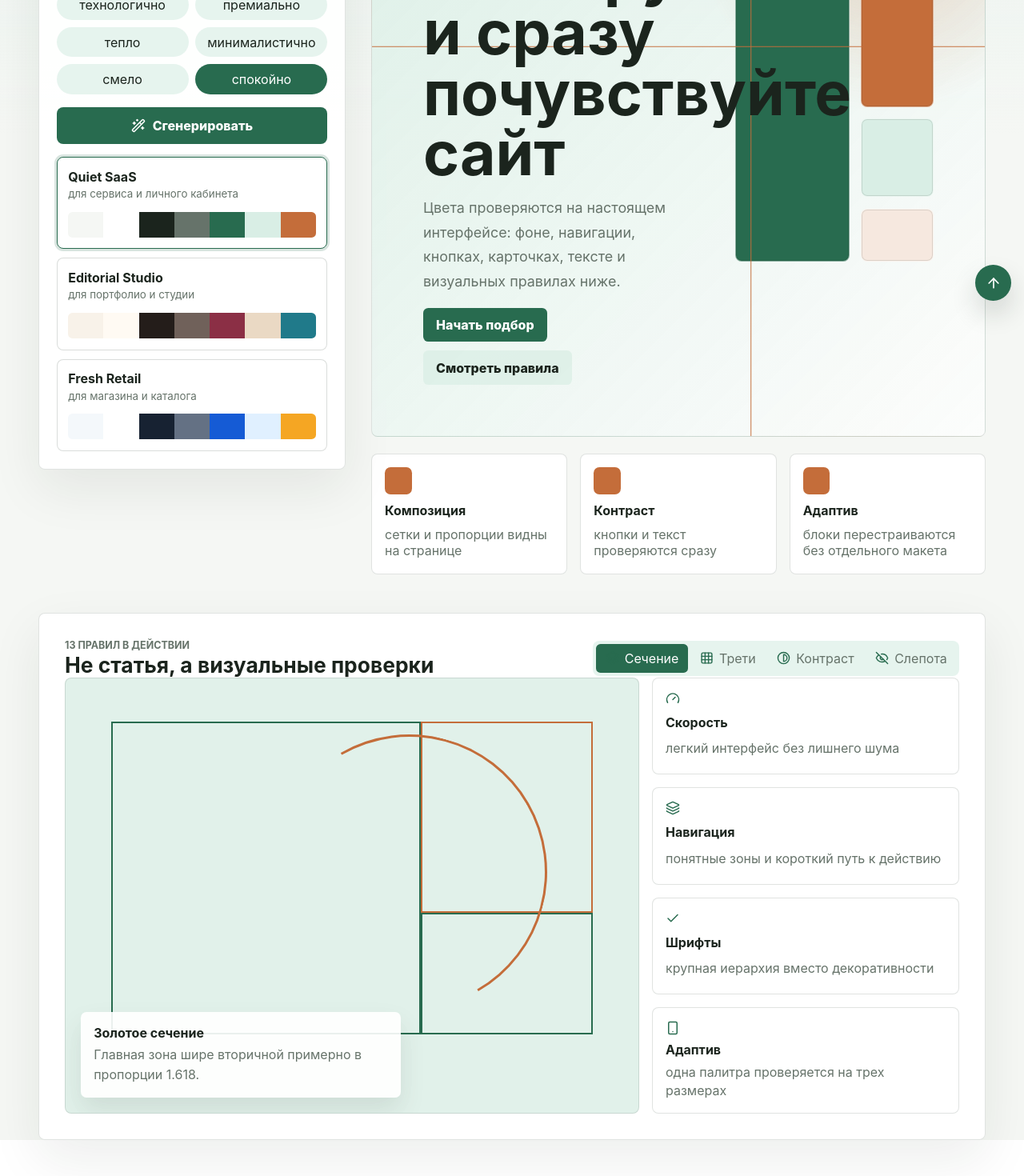
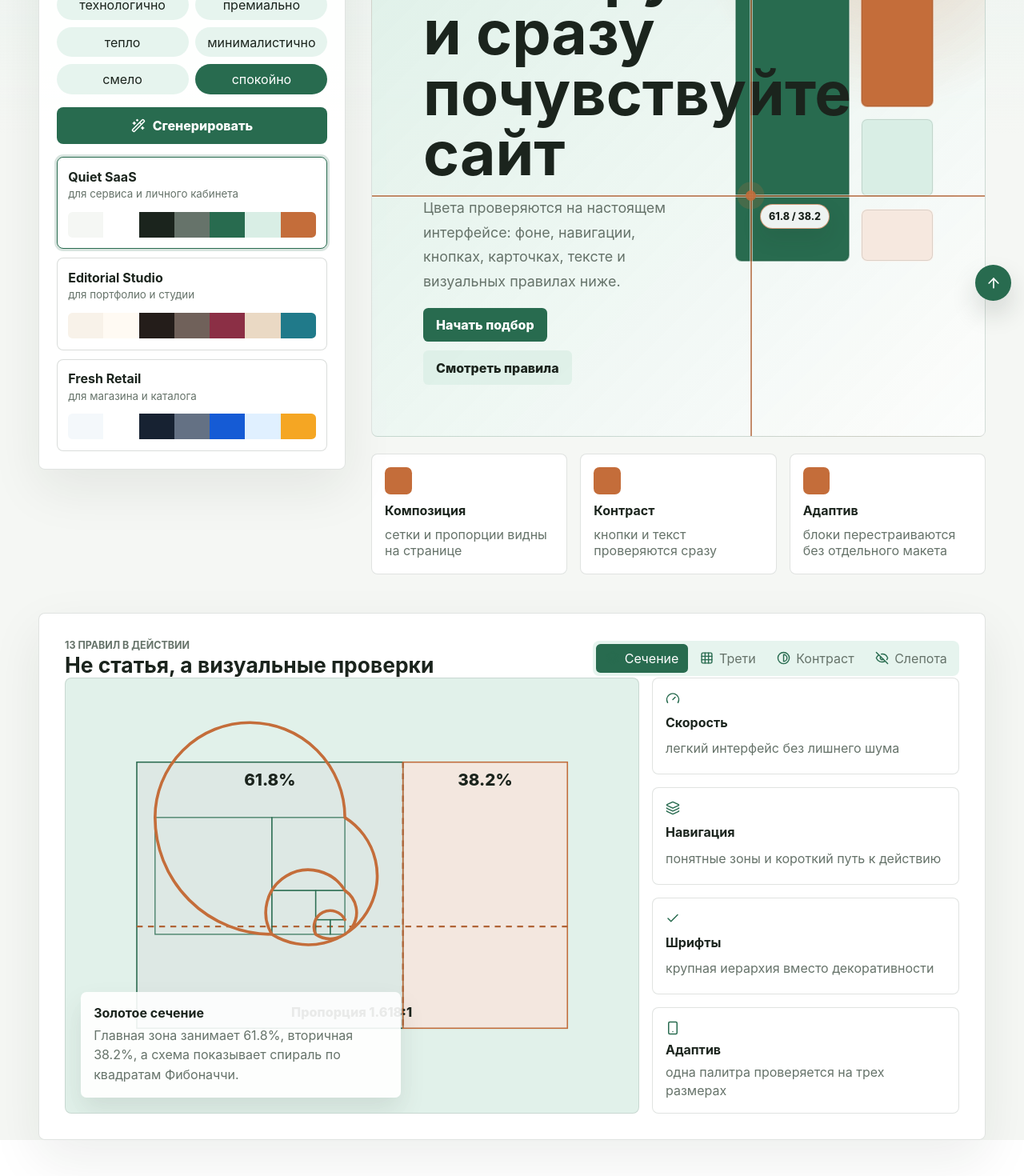
Before and after one commit to selfnesss/sitepal, a React (Vite) app: page / in a window 1280 px wide. Shown: the part 408-1878 px from the top of the page at 80% size. Built offline with nearby package versions, Linux system fonts and the light colour scheme.

Commit message:
Improve golden ratio visualization

```diff
--- a/src/main.tsx
+++ b/src/main.tsx
@@ -327,7 +327,7 @@ function ExperienceSection({ ruleView }: { ruleView: RuleView }) {
 
       <section className="example-hero">
         {ruleView === "thirds" && <div className="thirds-overlay" aria-hidden="true" />}
-        {ruleView === "phi" && <div className="phi-overlay" aria-hidden="true" />}
+        {ruleView === "phi" && <GoldenHeroOverlay />}
         <div className="example-copy">
           <span className="eyebrow">Дизайн без хаоса</span>
           <h3>Подберите палитру и сразу почувствуйте сайт</h3>
@@ -362,6 +362,19 @@ function ExperienceSection({ ruleView }: { ruleView: RuleView }) {
         ))}
       </div>
     </section>
+  );
+}
+
+function GoldenHeroOverlay() {
+  return (
+    <div className="phi-overlay" aria-hidden="true">
+      <span className="phi-line vertical" />
+      <span className="phi-line horizontal" />
+      <span className="phi-label main">61.8%</span>
+      <span className="phi-label side">38.2%</span>
+      <span className="phi-label bottom">61.8 / 38.2</span>
+      <span className="phi-target" />
+    </div>
   );
 }
 
@@ -411,13 +424,48 @@ function RuleVisualization({ view }: { view: RuleView }) {
 
   return (
     <div className="visual-card phi-demo">
-      <div className="phi-box large" />
-      <div className="phi-box medium" />
-      <div className="phi-box small" />
-      <div className="phi-arc" />
+      <svg
+        className="golden-diagram"
+        viewBox="0 0 809 500"
+        role="img"
+        aria-label="Золотой прямоугольник с делением 61.8 на 38.2 и спиралью Фибоначчи"
+      >
+        <rect className="golden-bg" x="39" y="24" width="731.4" height="452" rx="0" />
+        <rect className="golden-main" x="39" y="24" width="452" height="452" />
+        <rect className="golden-side" x="491" y="24" width="279.4" height="452" />
+        <line className="golden-ratio-line" x1="491" y1="24" x2="491" y2="476" />
+        <line className="golden-ratio-line" x1="39" y1="303.3" x2="770.4" y2="303.3" />
+        <text className="golden-text" x="265" y="64" textAnchor="middle">
+          61.8%
+        </text>
+        <text className="golden-text" x="630.7" y="64" textAnchor="middle">
+          38.2%
+        </text>
+        <text className="golden-note" x="404" y="456" textAnchor="middle">
+          Пропорция 1.618:1
+        </text>
+
+        <g className="fib-grid" transform="translate(70 118) scale(0.62)">
+          <rect x="0" y="0" width="320" height="320" />
+          <rect x="320" y="0" width="200" height="200" />
+          <rect x="320" y="200" width="120" height="120" />
+          <rect x="440" y="200" width="80" height="80" />
+          <rect x="440" y="280" width="40" height="40" />
+          <rect x="480" y="280" width="40" height="40" />
+          <path
+            className="fib-spiral"
+            d="M 320 320 A 320 320 0 0 1 0 0
+               A 200 200 0 0 1 520 0
+               A 120 120 0 0 1 320 320
+               A 80 80 0 0 1 520 200
+               A 40 40 0 0 1 440 320
+               A 40 40 0 0 1 520 280"
+          />
+        </g>
+      </svg>
       <div className="visual-copy">
         <strong>Золотое сечение</strong>
-        <p>Главная зона шире вторичной примерно в пропорции 1.618.</p>
+        <p>Главная зона занимает 61.8%, вторичная 38.2%, а схема показывает спираль по квадратам Фибоначчи.</p>
       </div>
     </div>
   );
--- a/src/styles.css
+++ b/src/styles.css
@@ -434,9 +434,70 @@ h2 {
 }
 
 .phi-overlay {
-  background:
-    linear-gradient(90deg, transparent 61.7%, color-mix(in srgb, var(--accent), transparent 20%) 61.8%, transparent 62%),
-    linear-gradient(0deg, transparent 61.7%, color-mix(in srgb, var(--accent), transparent 20%) 61.8%, transparent 62%);
+  z-index: 3;
+}
+
+.phi-line {
+  position: absolute;
+  background: color-mix(in srgb, var(--accent), var(--text) 12%);
+  opacity: 0.74;
+  box-shadow: 0 0 0 1px color-mix(in srgb, var(--surface), transparent 28%);
+}
+
+.phi-line.vertical {
+  left: 61.8%;
+  top: 0;
+  width: 2px;
+  height: 100%;
+}
+
+.phi-line.horizontal {
+  left: 0;
+  top: 61.8%;
+  width: 100%;
+  height: 2px;
+}
+
+.phi-label {
+  position: absolute;
+  display: grid;
+  min-height: 1.9rem;
+  place-items: center;
+  border-radius: 999px;
+  padding: 0 0.65rem;
+  background: color-mix(in srgb, var(--surface), transparent 8%);
+  color: var(--text);
+  border: 1px solid color-mix(in srgb, var(--accent), transparent 34%);
+  font-size: 0.78rem;
+  font-weight: 850;
+  box-shadow: 0 0.7rem 1.7rem color-mix(in srgb, var(--text), transparent 90%);
+}
+
+.phi-label.main {
+  left: calc(30.9% - 2.2rem);
+  top: 1rem;
+}
+
+.phi-label.side {
+  left: calc(80.9% - 2.2rem);
+  top: 1rem;
+}
+
+.phi-label.bottom {
+  left: calc(61.8% + 0.7rem);
+  top: calc(61.8% + 0.7rem);
+}
+
+.phi-target {
+  position: absolute;
+  left: calc(61.8% - 0.42rem);
+  top: calc(61.8% - 0.42rem);
+  width: 0.84rem;
+  height: 0.84rem;
+  border-radius: 50%;
+  background: var(--accent);
+  opacity: 0.9;
+  box-shadow: 0 0 0 0.65rem color-mix(in srgb, var(--accent), transparent 78%);
 }
 
 .rules {
@@ -489,38 +550,68 @@ h2 {
 }
 
 .phi-demo {
+  display: grid;
+  place-items: center;
+  padding: clamp(1rem, 3vw, 2rem);
   background: color-mix(in srgb, var(--secondary), transparent 22%);
 }
 
-.phi-box {
-  position: absolute;
-  border: 2px solid var(--primary);
+.golden-diagram {
+  width: min(100%, 50rem);
+  height: auto;
+  max-height: 23rem;
+  overflow: visible;
 }
 
-.phi-box.large {
-  inset: 10% 38% 18% 8%;
+.golden-bg {
+  fill: color-mix(in srgb, var(--surface), transparent 8%);
+  stroke: color-mix(in srgb, var(--text), transparent 78%);
+  stroke-width: 2;
 }
 
-.phi-box.medium {
-  inset: 10% 8% 46% 62%;
-  border-color: var(--accent);
+.golden-main {
+  fill: color-mix(in srgb, var(--primary), transparent 86%);
+  stroke: var(--primary);
+  stroke-width: 2;
 }
 
-.phi-box.small {
-  inset: 54% 8% 18% 62%;
+.golden-side {
+  fill: color-mix(in srgb, var(--accent), transparent 85%);
+  stroke: var(--accent);
+  stroke-width: 2;
 }
 
-.phi-arc {
-  position: absolute;
-  right: 16%;
-  top: 13%;
-  width: 48%;
-  aspect-ratio: 1;
-  border: 3px solid var(--accent);
-  border-left-color: transparent;
-  border-bottom-color: transparent;
-  border-radius: 50%;
-  transform: rotate(15deg);
+.golden-ratio-line {
+  stroke: color-mix(in srgb, var(--accent), var(--text) 12%);
+  stroke-width: 3;
+  stroke-dasharray: 10 9;
+}
+
+.golden-text,
+.golden-note {
+  fill: var(--text);
+  font-weight: 850;
+}
+
+.golden-text {
+  font-size: 28px;
+}
+
+.golden-note {
+  font-size: 22px;
+}
+
+.fib-grid rect {
+  fill: transparent;
+  stroke: color-mix(in srgb, var(--primary), transparent 18%);
+  stroke-width: 3;
+}
+
+.fib-spiral {
+  fill: none;
+  stroke: var(--accent);
+  stroke-width: 8;
+  stroke-linecap: round;
 }
 
 .thirds-demo {
```
